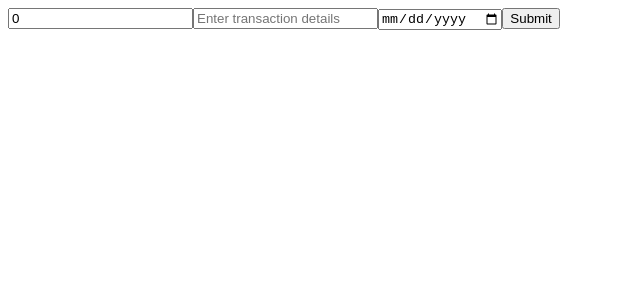
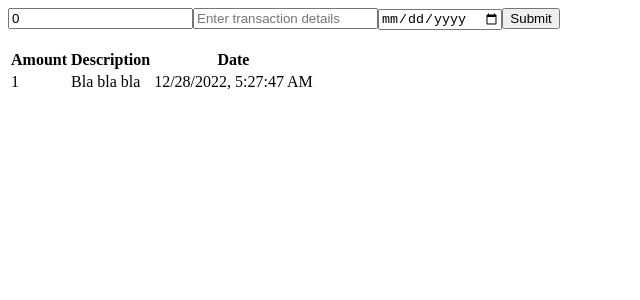
Before and after one commit to DeepakBarwal/mern-expenses, a React (Create React App) app in the folder client/: page / in a window 1280 px wide. Shown: the top 300 px of the page, without its empty margins (0-640 px from the left). Built offline with nearby package versions, Linux system fonts and the light colour scheme.

Commit message:
client: rendering a table with fake data below transaction form

```diff
--- a/client/src/App.js
+++ b/client/src/App.js
@@ -50,6 +50,27 @@ function App() {
         />
         <button type='submit'>Submit</button>
       </form>
+
+      <br />
+
+      <section>
+        <table>
+          <thead>
+            <tr>
+              <th>Amount</th>
+              <th>Description</th>
+              <th>Date</th>
+            </tr>
+          </thead>
+          <tbody>
+            <tr>
+              <td>1</td>
+              <td>Bla bla bla</td>
+              <td>{new Date().toLocaleString()}</td>
+            </tr>
+          </tbody>
+        </table>
+      </section>
     </div>
   );
 }
```
